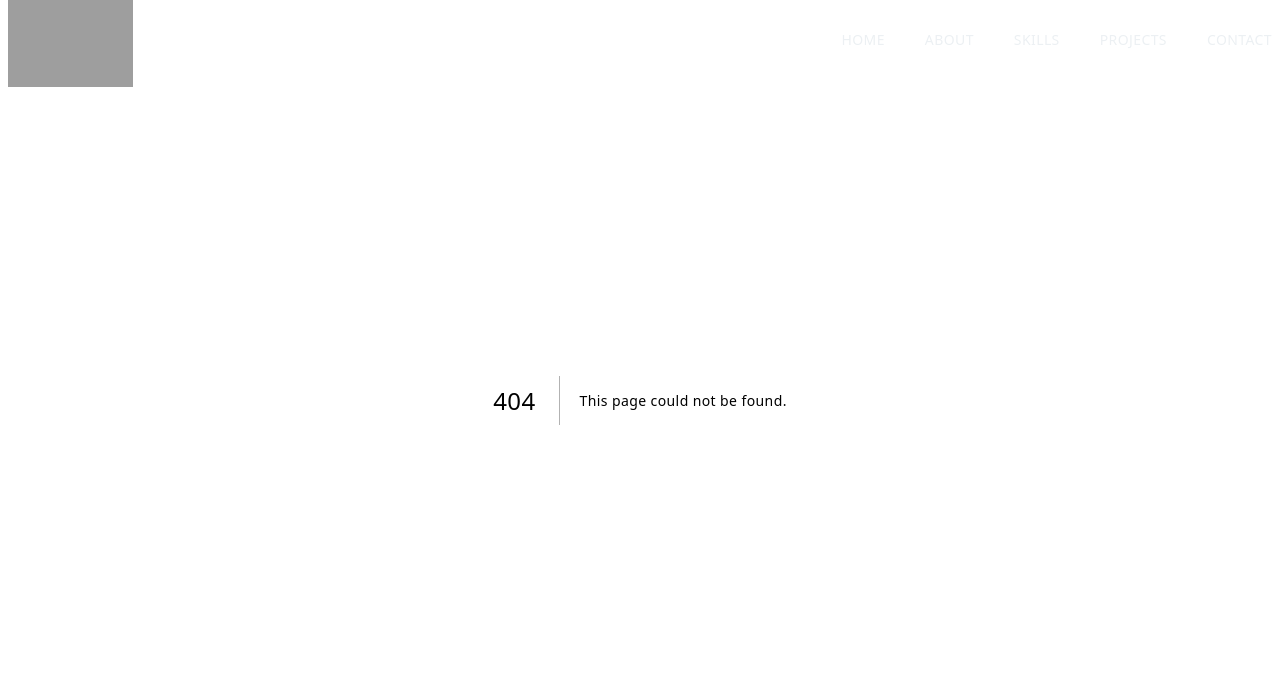
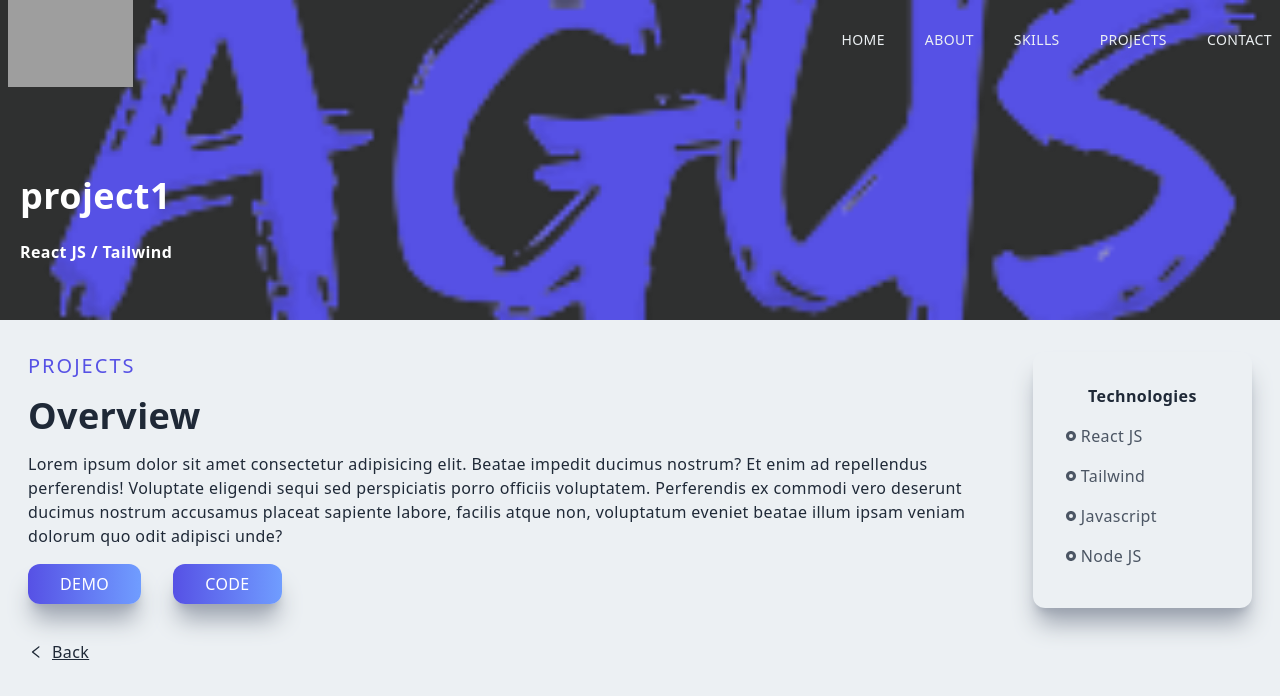
Before and after one commit to muchamadagush/my-portfolio, a Next.js app: page /projects/project1 in a window 1280 px wide. Before the commit this address had no page. Shown: the top 696 px of the page. Built offline with nearby package versions, Linux system fonts and the light colour scheme; grey boxes are pictures that could not be loaded.

Commit message:
fix(pages): validate and url pages

```diff
--- a/components/Navbar.tsx
+++ b/components/Navbar.tsx
@@ -14,13 +14,17 @@ const Navbar = () => {
 
   const router = useRouter()
 
+  console.log('router.asPath', router.asPath)
+  console.log('router.asPath', !router.asPath.includes('#'))
+  console.log('router.asPath', router.asPath.includes('projects'))
+
   useEffect(() => {
-    if (router.route === '/') {
+    if (!router.asPath.includes('#') && router.asPath.includes('projects')) {
+      setNavBg('transparent')
+      setLinkColor('#ecf0f3')
+    } else {
       setNavBg('#ecf0f3')
       setLinkColor('#1f2937')
-    } else {
-      setNavBg('transparent')
-      setLinkColor('#ecf0f3')
     }
   }, [router])
 
--- a/components/Projects.tsx
+++ b/components/Projects.tsx
@@ -16,7 +16,7 @@ const Projects = () => {
             <div className='hidden group-hover:block absolute top-[50%] left-[50%] translate-x-[-50%] translate-y-[-50%]'>
               <h3 className='text-2xl text-white tracking-wider text-center'>Property Finder</h3>
               <p className='pb-4 pt-2 text-white text-center'>Next JS</p>
-              <Link href={'/project4'}>
+              <Link href={'/projects/project4'}>
                 <p className='text-center py-3 rounded-lg bg-white text-gray-700 font-bold text-lg cursor-pointer'>More Info</p>
               </Link>
             </div>
@@ -26,7 +26,7 @@ const Projects = () => {
             <div className='hidden group-hover:block absolute top-[50%] left-[50%] translate-x-[-50%] translate-y-[-50%]'>
               <h3 className='text-2xl text-white tracking-wider text-center'>Property Finder</h3>
               <p className='pb-4 pt-2 text-white text-center'>Next JS</p>
-              <Link href={'/project3'}>
+              <Link href={'/projects/project3'}>
                 <p className='text-center py-3 rounded-lg bg-white text-gray-700 font-bold text-lg cursor-pointer'>More Info</p>
               </Link>
             </div>
@@ -36,7 +36,7 @@ const Projects = () => {
             <div className='hidden group-hover:block absolute top-[50%] left-[50%] translate-x-[-50%] translate-y-[-50%]'>
               <h3 className='text-2xl text-white tracking-wider text-center'>Property Finder</h3>
               <p className='pb-4 pt-2 text-white text-center'>Next JS</p>
-              <Link href={'/project2'}>
+              <Link href={'/projects/project2'}>
                 <p className='text-center py-3 rounded-lg bg-white text-gray-700 font-bold text-lg cursor-pointer'>More Info</p>
               </Link>
             </div>
@@ -46,7 +46,7 @@ const Projects = () => {
             <div className='hidden group-hover:block absolute top-[50%] left-[50%] translate-x-[-50%] translate-y-[-50%]'>
               <h3 className='text-2xl text-white tracking-wider text-center'>Property Finder</h3>
               <p className='pb-4 pt-2 text-white text-center'>Next JS</p>
-              <Link href={'/project1'}>
+              <Link href={'/projects/project1'}>
                 <p className='text-center py-3 rounded-lg bg-white text-gray-700 font-bold text-lg cursor-pointer'>More Info</p>
               </Link>
             </div>
--- a/pages/[slug].tsx
+++ b/pages/projects/[slug].tsx
@@ -1,7 +1,7 @@
 /* eslint-disable react-hooks/rules-of-hooks */
 import Image from 'next/image'
 import React from 'react'
-import propertyImg from '../public/assets/Agus.png'
+import propertyImg from '../../public/assets/Agus.png'
 import { RiRadioButtonFill } from 'react-icons/ri'
 import Link from 'next/link'
 import { AiOutlineLeft } from 'react-icons/ai';
```
